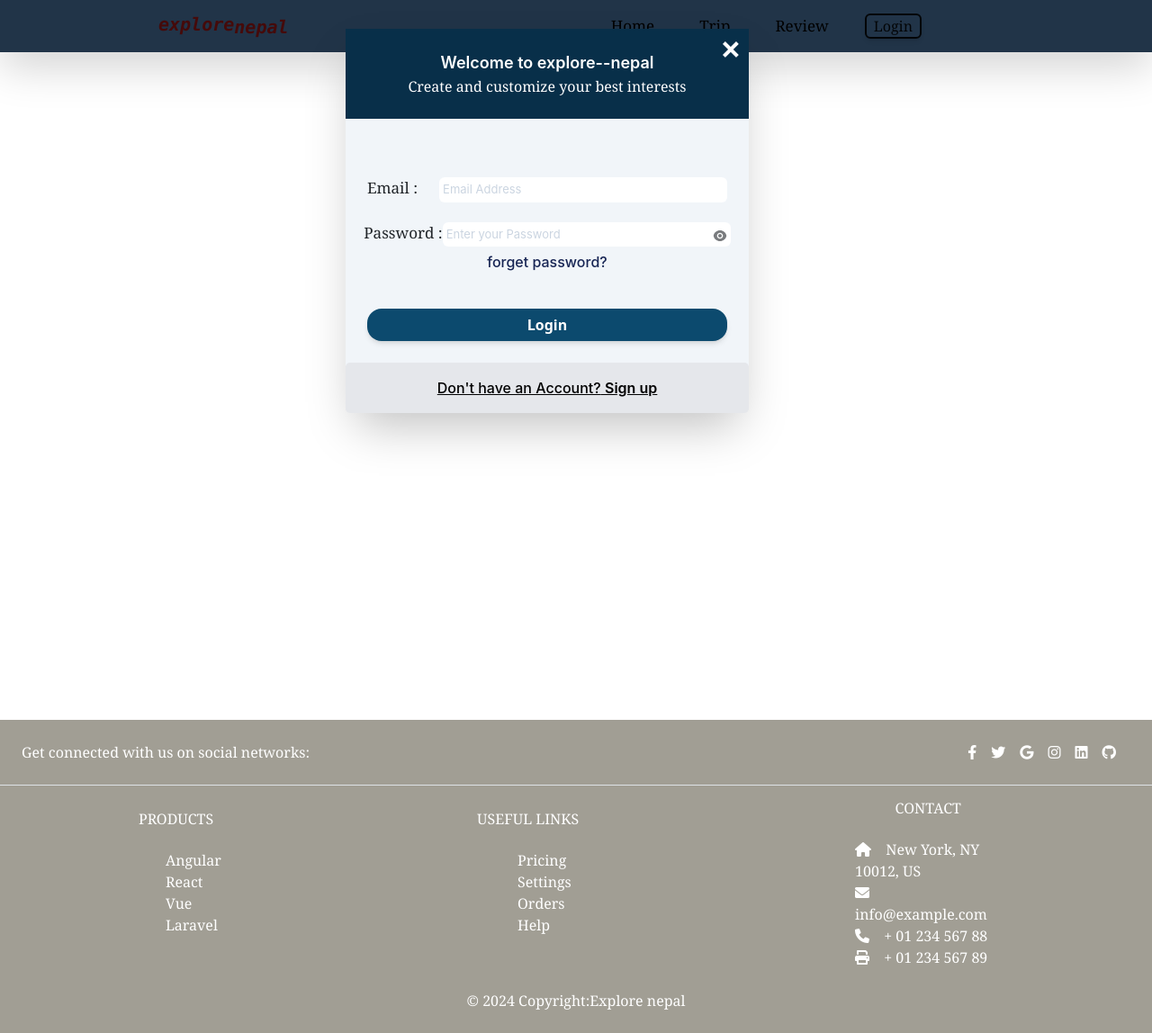
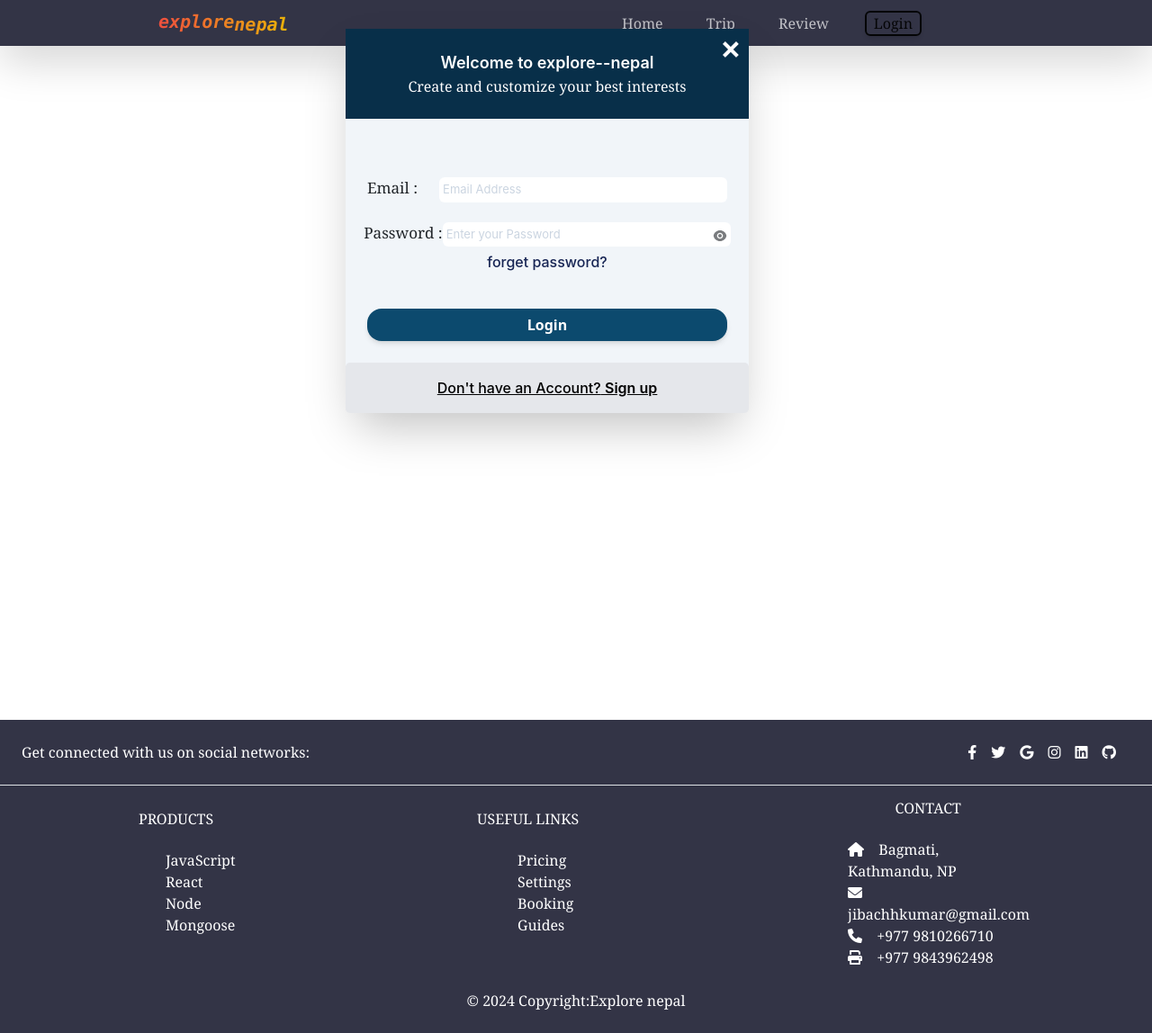
Before and after one commit to Jibachkumar/FYP, a React (Vite) app in the folder client/: page /login in a window 1280 px wide. Shown: the whole page at 90% size. Built offline with nearby package versions, Linux system fonts and the light colour scheme.

Commit message:
final touch of header, footer and customize home, trip, admin report page

```diff
--- a/client/src/components/Footer/Footer.jsx
+++ b/client/src/components/Footer/Footer.jsx
@@ -1,35 +1,6 @@
-import React, { useEffect, useRef, useState } from "react";
-import { Link } from "react-router-dom";
-
 function Footer() {
-  // const footerRef = useRef(null);
-
-  // useEffect(() => {
-  //   const revealObserver = (entries) => {
-  //     const [entry] = entries;
-  //     //console.log(entry);
-
-  //     if (entry.isIntersecting)
-  //       entry.target.classList.remove("translate-y-1/4");
-  //     else entry.target.classList.add("translate-y-1/4");
-  //   };
-
-  //   const footerObserver = new IntersectionObserver(revealObserver, {
-  //     root: null,
-  //     threshold: 0.1,
-  //   });
-
-  //   if (footerRef.current) {
-  //     footerObserver.observe(footerRef.current);
-  //     // footerRef.style.
-  //   }
-  // }, [footerRef]);
-
   return (
-    <footer
-      className="bg-[#a19e94] text-lg-start bg-body-tertiary font-serif"
-      // ref={footerRef}
-    >
+    <footer className="bg-[#333446] text-lg-start bg-body-tertiary font-serif">
       {/* <!-- Section: Social media --> */}
       <section className="flex justify-content-center justify-content-lg-between p-4 border-bottom text-white">
         {/* <!-- Left --> */}
@@ -59,7 +30,6 @@ function Footer() {
           </a>
         </div>
       </section>
-      {/* <!-- Section: Social media --> */}
 
       {/* <!-- Section: Links  --> */}
       <section className="container text-white">
@@ -74,7 +44,7 @@ function Footer() {
             <div className=" mx-20">
               <p>
                 <a href="#!" className="text-reset">
-                  Angular
+                  JavaScript
                 </a>
               </p>
               <p>
@@ -84,17 +54,16 @@ function Footer() {
               </p>
               <p>
                 <a href="#!" className="text-reset">
-                  Vue
+                  Node
                 </a>
               </p>
               <p>
                 <a href="#!" className="text-reset">
-                  Laravel
+                  Mongoose
                 </a>
               </p>
             </div>
           </div>
-          {/* <!-- Grid column --> */}
 
           {/* <!-- Grid column -->  */}
           <div className="col-md-3 col-lg-2 col-xl-2 mb-4">
@@ -116,17 +85,16 @@ function Footer() {
               </p>
               <p>
                 <a href="#!" className="text-reset">
-                  Orders
+                  Booking
                 </a>
               </p>
               <p>
                 <a href="#!" className="text-reset">
-                  Help
+                  Guides
                 </a>
               </p>
             </div>
           </div>
-          {/* <!-- Grid column --> */}
 
           {/* <!-- Grid column --> */}
           <div className="col-md-4 col-lg-3 col-xl-3 mb-md-0 mb-4">
@@ -135,26 +103,25 @@ function Footer() {
             <h6 className="text-uppercase mb-4 font-serif text-center">
               Contact
             </h6>
-            <div className=" mx-16">
+            <div className=" mx-14">
               <p>
-                <i className="fas fa-home me-3 "></i> New York, NY 10012, US
+                <i className="fas fa-home me-3 "></i> Bagmati, Kathmandu, NP
               </p>
               <p>
                 <i className="fas fa-envelope me-3"></i>
-                info@example.com
+                jibachhkumar@gmail.com
               </p>
               <p>
-                <i className="fas fa-phone me-3 "></i> + 01 234 567 88
+                <i className="fas fa-phone me-3 "></i> +977 9810266710
               </p>
               <p>
-                <i className="fas fa-print me-3"></i> + 01 234 567 89
+                <i className="fas fa-print me-3"></i> +977 9843962498
               </p>
             </div>
           </div>
         </div>
         {/* <!-- Grid row --> */}
       </section>
-      {/* <!-- Section: Links  --> */}
 
       {/* <!-- Copyright --> */}
       <div
--- a/client/src/components/Header/Header.jsx
+++ b/client/src/components/Header/Header.jsx
@@ -30,15 +30,15 @@ function Header() {
 
   return (
     <header className="w-full h-full ">
-      <nav className="w-full py-[13px] bg-[#213448] shadow-lg flex justify-between items-center fixed top-0 left-0 z-50 ">
+      <nav className="w-full py-[10px] bg-[#333446] shadow-lg flex justify-between items-center fixed top-0 left-0 z-50 ">
         <div
-          className=" flex text-xl font-mono text-red-950 md:pl-[11rem] italic font-semibold"
+          className=" flex text-xl font-mono  md:pl-[11rem] italic font-semibold bg-gradient-to-r from-pink-500 via-red-500 to-yellow-500 text-transparent bg-clip-text"
           style={{ cursor: "pointer" }}
           onClick={() => navigate("/")}
         >
-          <span className="">explore</span>
+          <span>explore</span>
           <div className="mt-[3px]">
-            <span className="font-bolditalic">nepal</span>
+            <span>nepal</span>
           </div>
         </div>
         <div>
@@ -47,11 +47,11 @@ function Header() {
               <li
                 key={index}
                 onClick={() => navigate(items.slug)}
-                className={`text-[17px] text-black/100  font-serif cursor-pointer pr-2  px-[10px] py-[3px] duration-300 ease-in-out hover:opacity-50
+                className={`text-[16px] font-serif cursor-pointer pr-2  px-[8px] py-[3px] duration-300 ease-in-out
                   ${
                     items.slug === location.pathname
-                      ? " text-black/50"
-                      : "opacity-100"
+                      ? " text-black"
+                      : "text-white/70 hover:text-black"
                   }
                 `}
               >
--- a/client/src/components/admin-view/Report.jsx
+++ b/client/src/components/admin-view/Report.jsx
@@ -1,4 +1,4 @@
-import React, { useRef } from "react";
+import React, { useRef, useState, useEffect, useMemo } from "react";
 import { useReactToPrint } from "react-to-print";
 
 const ComponentToPrint = React.forwardRef((props, ref) => (
@@ -109,6 +109,60 @@ ComponentToPrint.displayName = "ComponentToPrint";
 
 export default function Report() {
   const componentRef = useRef(null);
+  const [tripData, setTripData] = useState([]);
+
+  useEffect(() => {
+    const fetchTrips = async () => {
+      // setLoader(true);
+      try {
+        const response = await fetch(
+          "http://localhost:7000/api/v1/users/trip/userbookedtripdetails"
+        );
+
+        if (!response.ok) {
+          throw new Error(`${response.statusText}`);
+        }
+
+        const data = await response.json();
+        console.log(data);
+        setTripData([data.data]);
+      } catch (error) {
+        console.log(error.message);
+      } finally {
+        // setLoader(false);
+      }
+    };
+
+    fetchTrips();
+  }, []);
+
+  const allItems = useMemo(() => {
+    const bookings = tripData[0]?.bookings || [];
+    const trips = tripData[0]?.trips || [];
+
+    // Normalize bookings
+    const bookingItems = bookings.map((b) => ({
+      type: "booking",
+      userName: b.user?.userName,
+      phoneNumber: b.user?.phoneNumber,
+      email: b.user?.email,
+      destination: b.trip?.name,
+      duration: b.trip?.duration,
+    }));
+
+    // Normalize trips
+    const tripItems = trips.map((t) => ({
+      type: "trip",
+      userName: t.user_id.userName,
+      phoneNumber: t.user_id?.phoneNumber || "N/A",
+      email: t.user_id?.email || "N/A",
+      destination: t.name || t.destination,
+      duration: t.duration,
+    }));
+
+    // Combine both arrays
+    return [...bookingItems, ...tripItems];
+  }, [tripData]);
 
   const handlePrint = useReactToPrint({
     content: () => componentRef.current,
--- a/client/src/pages/Home.jsx
+++ b/client/src/pages/Home.jsx
@@ -13,30 +13,23 @@ function Home() {
   const dispatch = useDispatch();
 
   const images = [
-    // {
-    //   url: "https://inventpokhara.com/wp-content/uploads/2014/06/pokharacity.jpg",
-    //   text: "must visited palce",
-    //   title: "Pokhara",
-    // },
     {
       url: "https://t4.ftcdn.net/jpg/01/06/24/19/360_F_106241927_AQ3BRjRscmA0GKoYX4VdxQfQLPREZYfa.jpg",
       text: "chitwan national park",
-      title: "Chitwan",
+      title: "Classic",
+      name: "Chitwan",
     },
     {
       url: "https://c8.alamy.com/comp/F06ABC/famous-janaki-mandir-goddess-janaki-temple-in-janakpurdhaam-nepal-F06ABC.jpg",
       text: "birthplace of god sita",
-      title: "Janakpur",
+      title: "Family",
+      name: "Janakpur",
     },
-    // {
-    //   url: "https://www.nepaliteatraders.com/cdn/shop/articles/Ilam_Tea_Gardens_1600x.jpg?v=1568132900",
-    //   text: "stunning natural beauty",
-    //   title: "Ilam",
-    // },
     {
       url: "https://booking-manager-api-hop-nepal.s3.eu-west-1.amazonaws.com/file-manager/page/image-jiri-dolakha-district.jpg",
       text: "switzerland of nepal",
-      title: "Jiri",
+      title: "Adventure",
+      name: "Jiri",
     },
     {
       url: "https://visiteverestnepal.com/wp-content/uploads/2022/10/Pathibhara-Temple-768x576.jpg",
@@ -172,12 +165,10 @@ function Home() {
         (place) => place.name === name.toLowerCase()
       );
       if (matchDestination) {
-        console.log(matchDestination);
         dispatch(getTrip(matchDestination));
         navigate("/createtrip");
       } else {
         dispatch(getTrip("Sorry did not match destination name"));
-        console.log("Sorry did not match destination name");
         navigate("/createtrip");
       }
     } catch (error) {
@@ -209,7 +200,7 @@ function Home() {
             Enjoy unique journeys with comfort and trust. Your gateway to
             smarter, safer, and more beautiful travel awaits.
           </p>
-          <div className="relative mt-2 flex items-center rounded-full overflow-hidden border border-slate-50  bg-white">
+          <div className="relative w-[25rem] mt-2 flex items-center rounded-full overflow-hidden border border-slate-50  bg-white">
             <Input
               placeholder="Search destinations"
               className="flex-grow text-black px-5 py-[5px] placeholder-gray-400 focus:ring-0 focus:outline-none"
@@ -217,31 +208,15 @@ function Home() {
             />
             <button
               onClick={() => handleDestinationSearch(searchInput)}
-              className="h-full px-3 bg-[#4E6688] hover:bg-gray-900 text-white flex items-center justify-center"
+              className="h-full px-3 ml-[6.5rem] bg-[#FE5D26] hover:bg-gray-900 text-white flex items-center justify-center"
             >
               <IoMdSearch className="h-5 w-5" />
             </button>
           </div>
         </div>
-
-        {/* curve view {/* <!-- Bottom wave SVG --> */}
-        {/* <div className="absolute bottom-0 left-0 w-full overflow-hidden leading-none rotate-180">
-          <svg
-            data-name="Layer 1"
-            xmlns="http://www.w3.org/2000/svg"
-            viewBox="0 0 1200 120"
-            preserveAspectRatio="none"
-            className="relative block w-[calc(100%+1.3px)] h-[41px]"
-          >
-            <path
-              d="M321.39,56.44c58-10.79,114.16-30.13,172-41.86,82.39-16.72,168.19-17.73,250.45-.39C823.78,31,906.67,72,985.66,92.83c70.05,18.48,146.53,26.09,214.34,3V0H0V27.35A600.21,600.21,0,0,0,321.39,56.44Z"
-              className="fill-white"
-            ></path>
-          </svg>
-        </div> */}
       </div>
 
-      {/* <!-- Information Section of Trips, image or styling css --> */}
+      {/*  2nd section  */}
       <div className="bg-[#f9f7f0]">
         <h1
           className="text-5xl font-extrabold text-gray-800 text-center pt-4"
@@ -326,6 +301,7 @@ function Home() {
           </button>
         </div>
 
+        {/* Policy writing  */}
         <div className=" relative -top-16 z-10">
           <h1 className=" text-center font-serif font-bold text-xl text-indigo-950 pl-2">
             A blog with travel inspiration
@@ -400,17 +376,15 @@ function Home() {
             </div>
           </div>
         </div>
+
         {/* <!-- Large yellow circle top left --> */}
         <div className="relative -top-[39rem] left-10 w-40 h-40 rounded-full bg-[#e6a600] "></div>
+
         {/* <!-- Large green circle bottom right --> */}
         <div className="relative -top-[25rem] -right-[34rem] w-40 h-40 rounded-full bg-[#3adba1]"></div>
       </div>
 
-      {/* infinite swap card  */}
-      {/* <div className=" relative w-full h-[15rem] bg-[#FFF2F2]">
-        <InfiniteLooper speed={50000} />
-      </div> */}
-
+      {/* 3rd section */}
       <div className=" w-full md:px-52 bg-white">
         {/* Nepal tour package */}
         <div className=" relative pt-4">
--- a/client/src/pages/Trip.jsx
+++ b/client/src/pages/Trip.jsx
@@ -417,14 +417,29 @@ function Trip() {
                 <div className="w-6"></div>
               </div>
               {/* <!-- Image --> */}
-              <div className="flex justify-center p-5">
+              <div className="flex relative justify-center p-5">
                 <img
-                  alt="Hotel room interior with two twin beds, wooden floor, a desk with a lamp and chair, and a door in the background"
+                  src={tripBookedData.data.image[currentIndex]}
+                  alt={tripBookedData.data.name}
                   className="rounded-xl max-w-full max-h-[320px] object-cover"
                   height="320"
-                  src="https://storage.googleapis.com/a1aa/image/e0f026f3-52a6-4e29-2abf-f28bfa3d81b7.jpg"
                   width="720"
                 />
+                {/* Previous Button */}
+                <button
+                  onClick={goToPrevious}
+                  className="absolute top-1/2 left-20 transform -translate-y-1/2 px-2 bg-white/70 focus:outline-none rounded-full hover:bg-white"
+                >
+                  <i class="fas fa-chevron-left text-base"></i>
+                </button>
+
+                {/* Next Button */}
+                <button
+                  onClick={goToNext}
+                  className="absolute top-1/2 right-20 transform -translate-y-1/2 bg-white/70 focus:outline-none px-2 rounded-full hover:bg-white"
+                >
+                  <i class="fas fa-chevron-right text-base"></i>
+                </button>
               </div>
               {/* <!-- Room Title and View --> */}
               <div className="px-6 pb-4">
@@ -502,16 +517,21 @@ function Trip() {
                   </span>
                   <a
                     href="#"
-                    className="text-xs text-gray-700 underline hover:text-gray-900"
+                    className="text-xs text-green-700 underline hover:text-gray-900"
                   >
                     {tripBookedData.data.duration} day/night
                   </a>
-                  <div className="text-sm font-semibold text-gray-900">
-                    <span className="line-through text-gray-400 mr-1">
-                      $827
+                  <div className="flex items-center gap-1">
+                    <i class="fa-solid fa-id-badge text-lg text-green-700"></i>
+                    <span className="text-base text-green-700">
+                      {tripBookedData.data.people}
                     </span>
+                    <span className="text-sm text-green-700">people</span>
+                  </div>
+                  <div className="text-sm font-semibold text-green-700">
                     ${tripBookedData.data.price} total
                   </div>
+
                   <div className="text-xs text-green-700 flex items-center gap-1">
                     <i className="fas fa-check"></i>
                     <span>Total includes taxes and fees</span>
```
